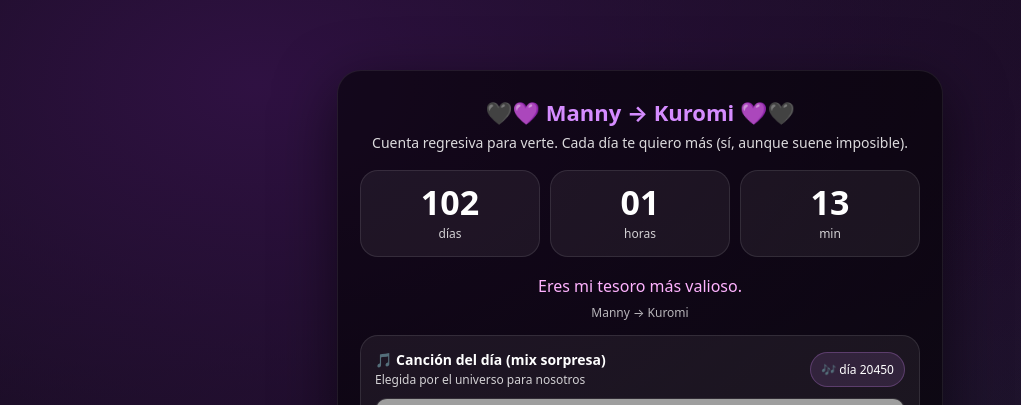
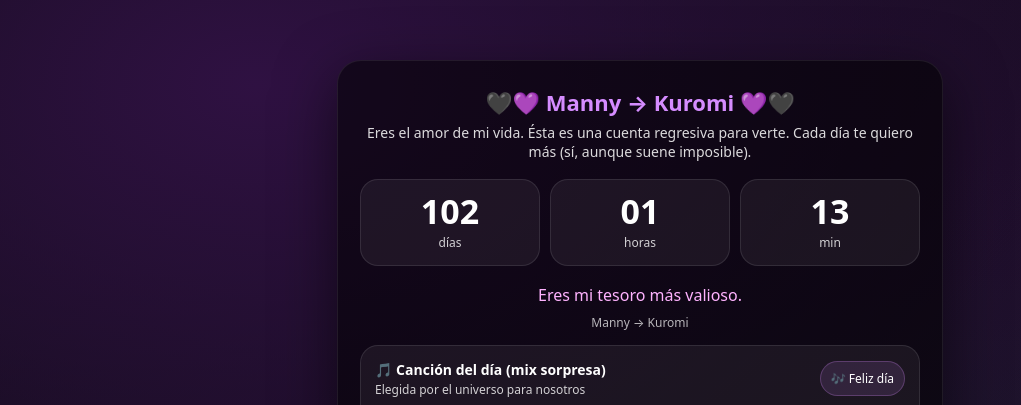
Before and after one commit to mv-mv-mv/count-down-2-see-u, a plain HTML site: page index.html in a window 1280 px wide. Shown: the top 405 px of the page, without its empty margins (0-1021 px from the left). Drawn offline with Linux system fonts and the light colour scheme; grey boxes are pictures that could not be loaded.

Commit message:
Update index.html

```diff
--- a/index.html
+++ b/index.html
@@ -3,7 +3,7 @@
 <head>
   <meta charset="UTF-8" />
   <meta name="viewport" content="width=device-width, initial-scale=1" />
-  <title>Manny → Kuromi | Count down 2 see u 💜</title>
+  <title>Manny 🖤💜 Kuromi | Cuenta regresiva para vernos 💜</title>
 
   <style>
     :root{
@@ -194,7 +194,7 @@
   <div class="card">
     <h1>🖤💜 Manny → Kuromi 💜🖤</h1>
     <p class="sub">
-      Cuenta regresiva para verte. Cada día te quiero más (sí, aunque suene imposible).
+      Eres el amor de mi vida. Ésta es una cuenta regresiva para verte. Cada día te quiero más (sí, aunque suene imposible).
     </p>
 
     <div class="counter">
@@ -394,7 +394,7 @@ const phrases = [
       document.getElementById("player").src = embedUrl;
       document.getElementById("songTitle").innerText = "🎵 Canción del día (mix sorpresa)";
       document.getElementById("songArtist").innerText = "Elegida por el universo para nosotros";
-      document.getElementById("songTag").innerText = `🎶 día ${seed}`;
+      document.getElementById("songTag").innerText = `🎶 Feliz día`;
 
       document.getElementById("openPlaylist").href =
         `https://music.youtube.com/playlist?list=${encodeURIComponent(playlistId)}`;
```
